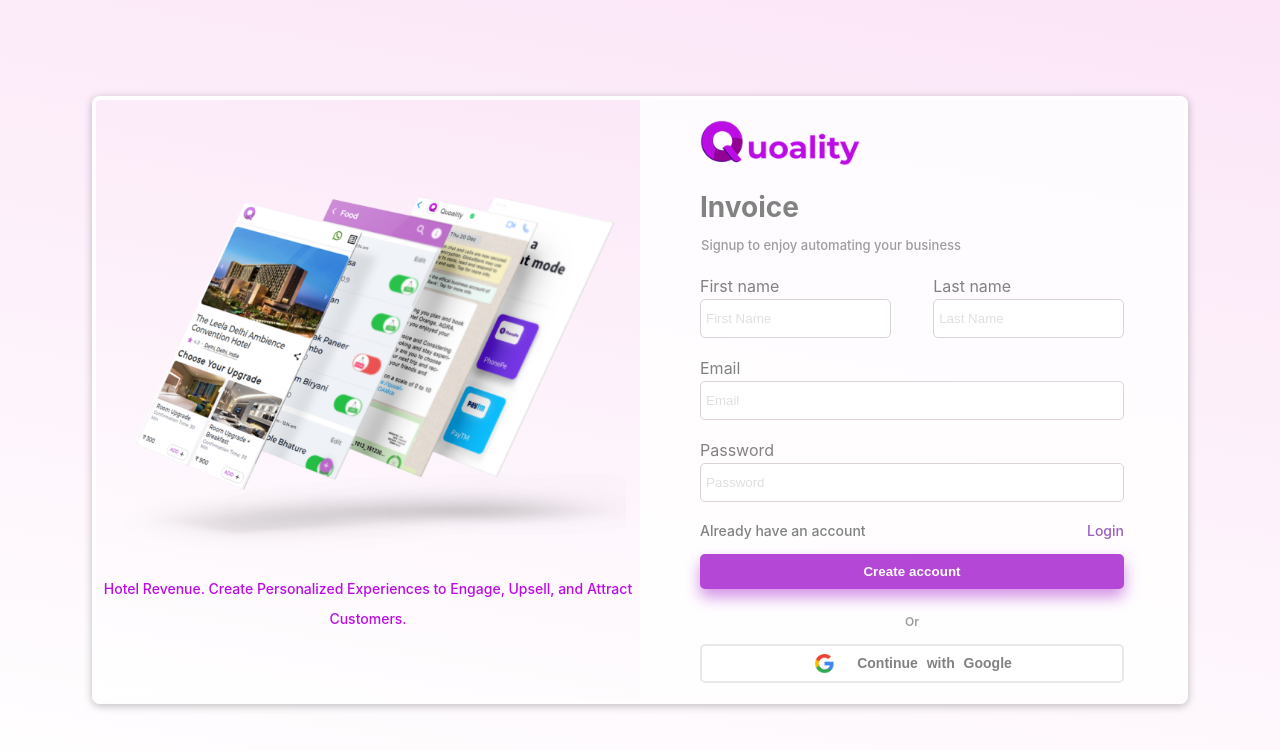
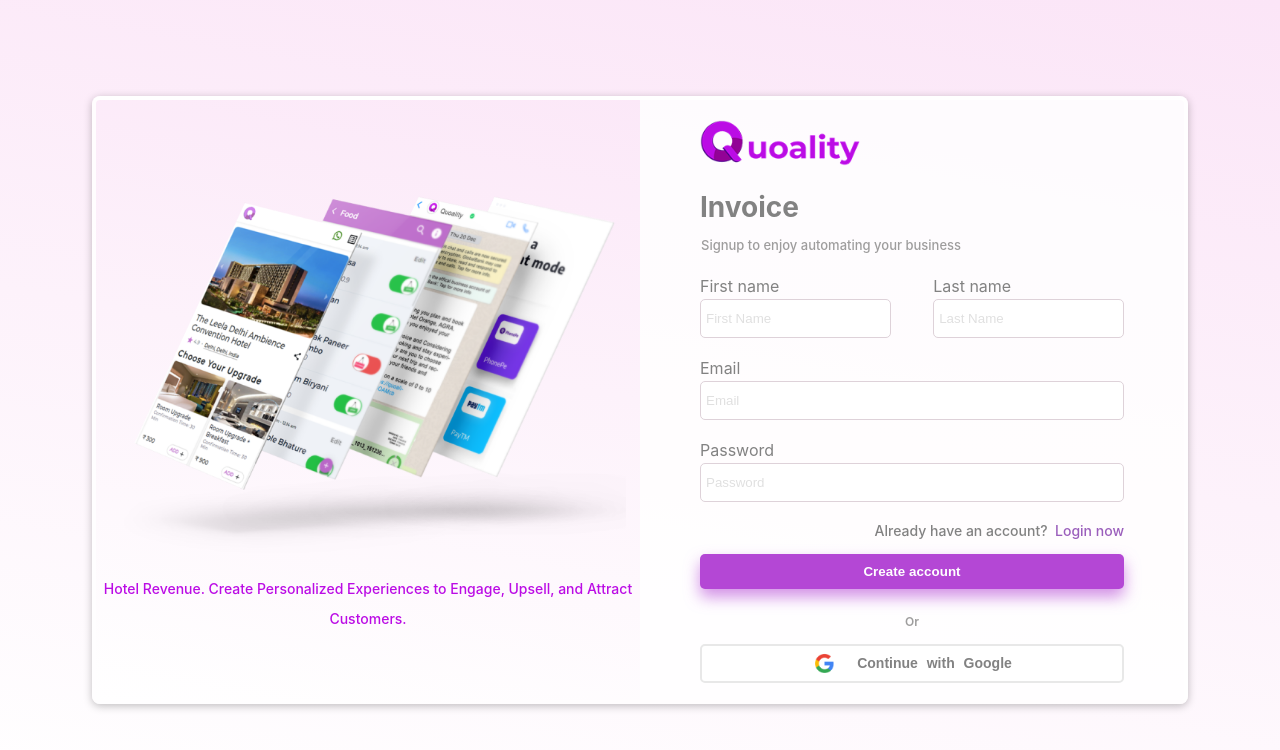
Before and after one commit to blessedjasonmwanza/quoality-invoice, a React (Create React App) app: page / in a window 1280 px wide. Shown: the top 750 px of the page. Built offline with nearby package versions, Linux system fonts and the light colour scheme.

Commit message:
prevent image dragging

```diff
--- a/src/App.css
+++ b/src/App.css
@@ -1,4 +1,11 @@
-.vh-center{
+img{
+  -webkit-user-drag: none;
+  -ms-user-select: none;
+  -moz-user-select: none;
+  -webkit-user-select: none;
+  user-select: none;
+}
+.vh-center {
   align-items: center;
   align-content: center;
   justify-content: center;
@@ -15,7 +22,7 @@
   transition: .6s;
 }
 
-.btn:focus{
+.btn:focus {
   box-shadow: 0 0 0 3px rgba(180, 71, 213, 0.5);
 }
 
--- a/src/pages/Signup.js
+++ b/src/pages/Signup.js
@@ -38,8 +38,12 @@
               <input type="password" id="password" placeholder='Password' required autoComplete="current-password" />
             </label>
             <div className='extra-cta d-flex'>
-              <span>Already have an account </span>
-              <Link to="/login">Login</Link>
+              <span />
+              <span>
+                Already have an account? &nbsp;
+                <Link to="/login">Login now</Link>
+              </span>
+
             </div>
             <button className="btn login-btn pointer">Create account</button>
             <span className='alt-action'> Or </span>
```
